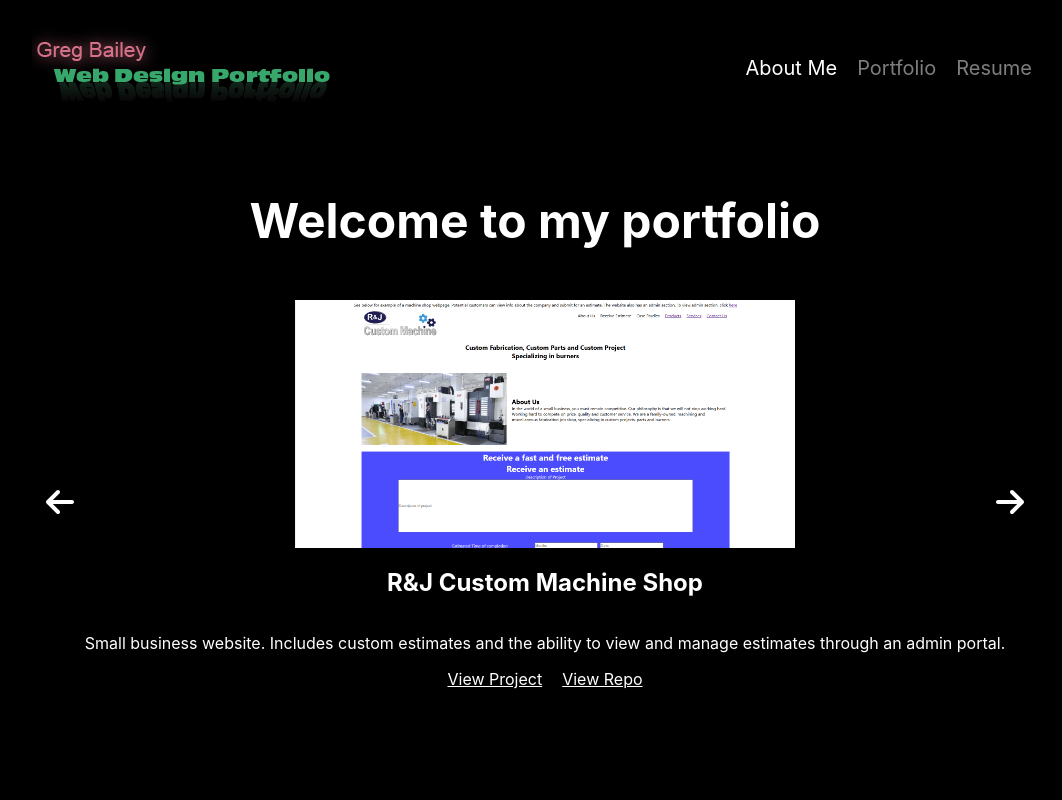
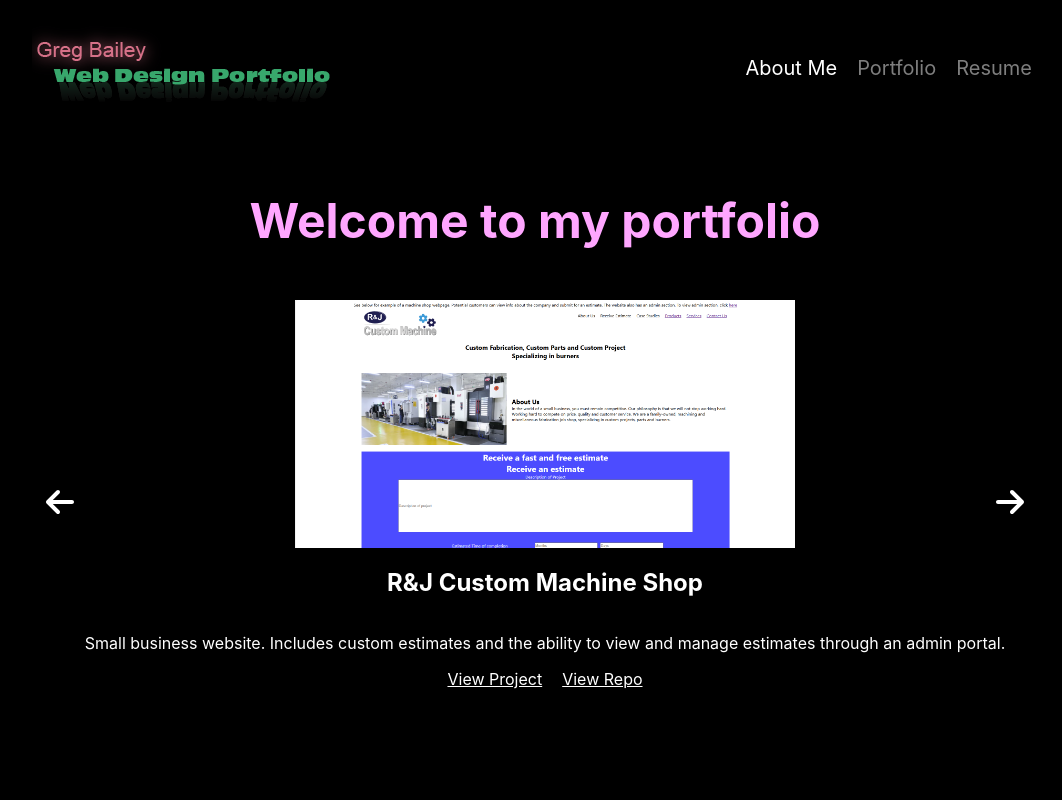
Before and after one commit to zmuda44/greg-bailey-web-portfolio, a React (Vite) app: page /portfolio in a window 1280 px wide. Shown: the top 800 px of the page, without its empty margins (108-1170 px from the left). Built offline with nearby package versions, Linux system fonts and the light colour scheme.

Commit message:
adding animations

```diff
--- a/src/App.css
+++ b/src/App.css
@@ -135,6 +135,13 @@
 .section-title {
   text-align: center;
   font-size: 3rem;
+  animation: animate 10s linear infinite;
+  color: yellow;
+}
+
+@keyframes animate {
+  0% {filter: hue-rotate(0deg)}
+  100% {filter: hue-rotate(3060deg)}
 }
 
 /* About Me Section */
```
Also changed, not shown: src/components/imageiiiiSlider.jsx (renamed from src/components/imageSlider.jsx).
